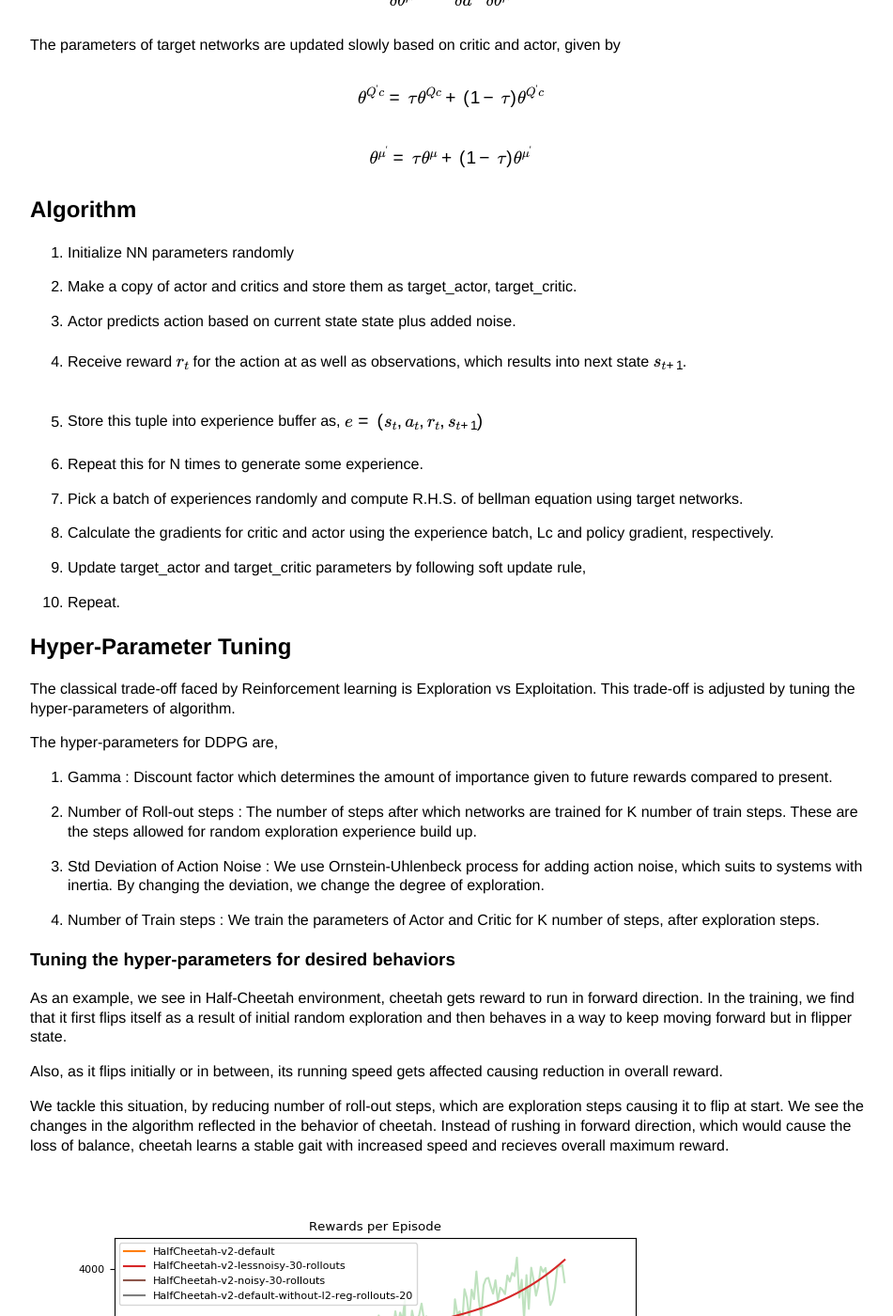
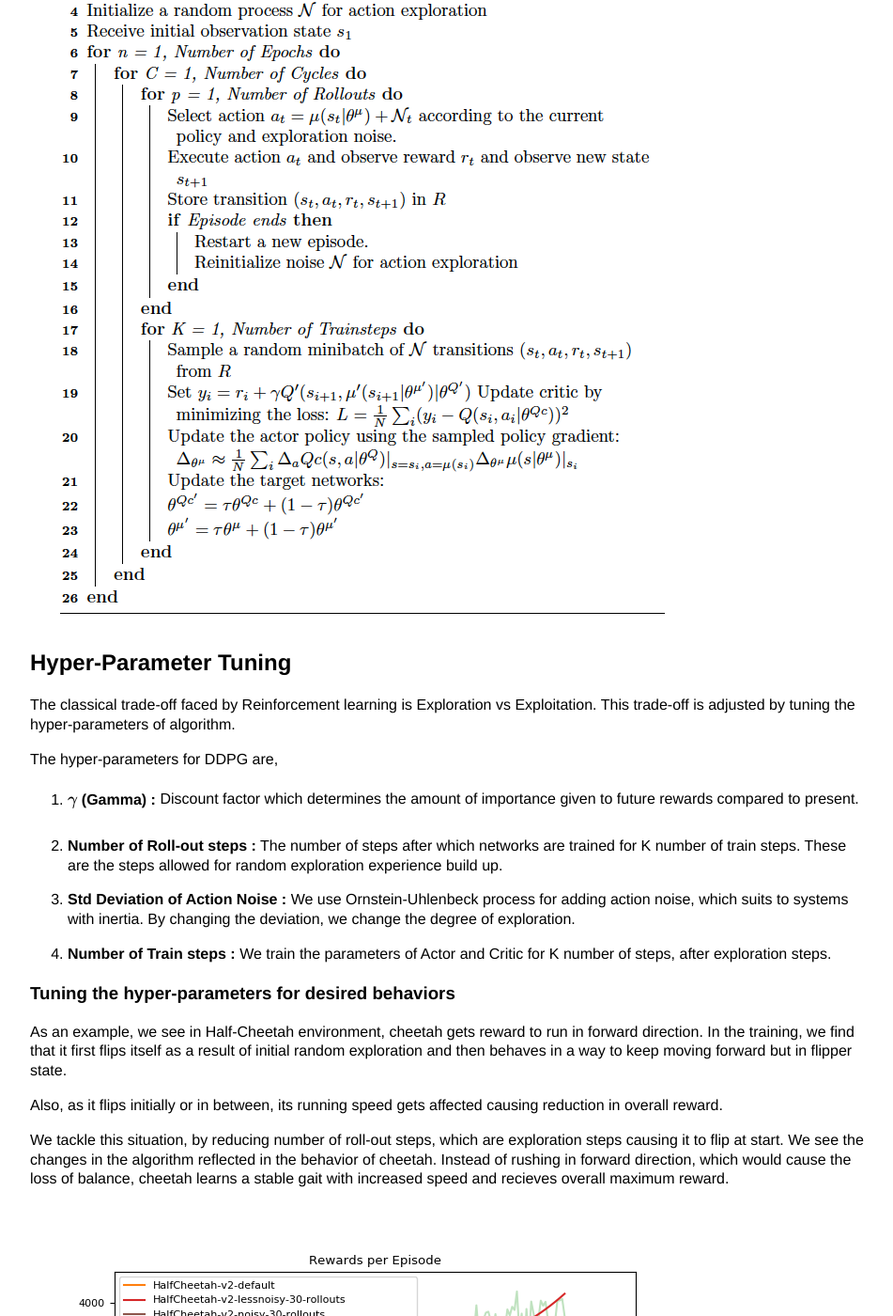
Before and after one commit to deshpandeshrinath/deshpandeshrinath.github.io, a Jekyll site: the page built from _posts/2018-05-05-DDPG.md, in a window 1280 px wide and 1400 px high, scrolled down 2498 px. Shown: the whole window at 94% size, without its empty margins (160-1111 px from the left). Built offline with Jekyll 4.4.1, drawn with Linux system fonts in a browser that asks for light colours; formulas are drawn with MathJax 3; some of the changed text lies outside the part shown.

Commit message:
added img for algorithm

````diff
--- a/_posts/2018-05-05-DDPG.md
+++ b/_posts/2018-05-05-DDPG.md
@@ -12,34 +12,6 @@ al.](https://arxiv.org/abs/1509.02971).
 
 <a href="https://www.youtube.com/embed/C5tIEuEycJY " target="_blank"><img src="http://img.youtube.com/vi/C5tIEuEycJY/0.jpg"
 alt="IMAGE ALT TEXT HERE" width="240" height="180" border="10" /></a>
-
-### Usage Instructions
-We recommend to use python 3.
-Install necessary dependencies like openAI-gym by
-
-``` python
-pip3 install gym
-pip3 install tensorflow
-pip3 install tqdm
-pip3 install matplotlib
-```
-
-To train and run [MuJoCo environments](https://gym.openai.com/envs/#mujoco),
-get a one month-trial license from [MuJoCo](http://www.mujoco.org/).
-If you are student with .edu address, you can get 1-year MuJoCo license for
-free.
-
-
-``` python
-cd src
-python3 train.py --env_id='<any openAI-gym continuous environments>' --model_dir=../trained_models/
-```
-
-To run our pretrained models
-```
-cd src
-python3 run.py --env_id=Pendulum-v0 --model_dir=../trained_models/Pendulum-v0/
-```
 
 ## Introduction
 
@@ -113,26 +85,7 @@ critic and actor, given by
 
 ## Algorithm
 
-1. Initialize NN parameters randomly
-
-2. Make a copy of actor and critics and store them as target_actor, target_critic.
-
-3. Actor predicts action based on current state state plus added noise.
-
-4. Receive reward \\(r_t\\) for the action at as well as observations, which results into next state \\(s_{t+1}\\).
-
-5. Store this tuple into experience buffer as, \\(e = (s_t, a_t, r_t, s_{t+1})\\)
-
-6. Repeat this for N times to generate some experience.
-
-7. Pick a batch of experiences randomly and compute R.H.S. of bellman equation using target networks.
-
-8. Calculate the gradients for critic and actor using the experience batch, Lc and  policy gradient, respectively.
-
-9. Update target_actor and target_critic parameters by following soft update rule,
-
-10. Repeat.
-
+![Algorithm]({{ "/assets/cse537/algorithm.png" | absolute_url }})
 
 ## Hyper-Parameter Tuning
 The classical trade-off faced by Reinforcement learning is Exploration vs
@@ -141,18 +94,18 @@ algorithm.
 
 The hyper-parameters for DDPG are,
 
-1. Gamma : Discount factor which determines the amount of importance given to future rewards compared to
+1. __\\(\gamma\\) (Gamma) :__ Discount factor which determines the amount of importance given to future rewards compared to
     present.
 
-2. Number of Roll-out steps : The number of steps after which networks are trained
+2. __Number of Roll-out steps :__ The number of steps after which networks are trained
    for K number of train steps. These are the steps allowed for random
    exploration experience build up.
 
-3. Std Deviation of Action Noise : We use Ornstein-Uhlenbeck process for adding action noise,
+3. __Std Deviation of Action Noise :__ We use Ornstein-Uhlenbeck process for adding action noise,
    which suits to systems with inertia. By changing the deviation, we change the
    degree of exploration.
 
-4. Number of Train steps : We train the parameters of Actor and Critic for K
+4. __Number of Train steps :__ We train the parameters of Actor and Critic for K
    number of steps, after exploration steps.
 
 
````
Also changed, not shown: assets/cse537/algorithm.png (added).
